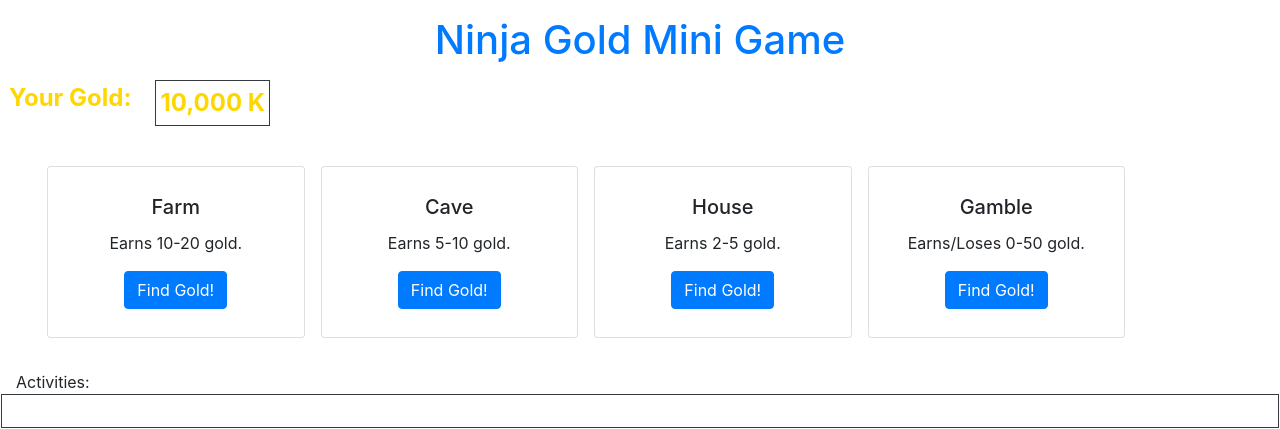
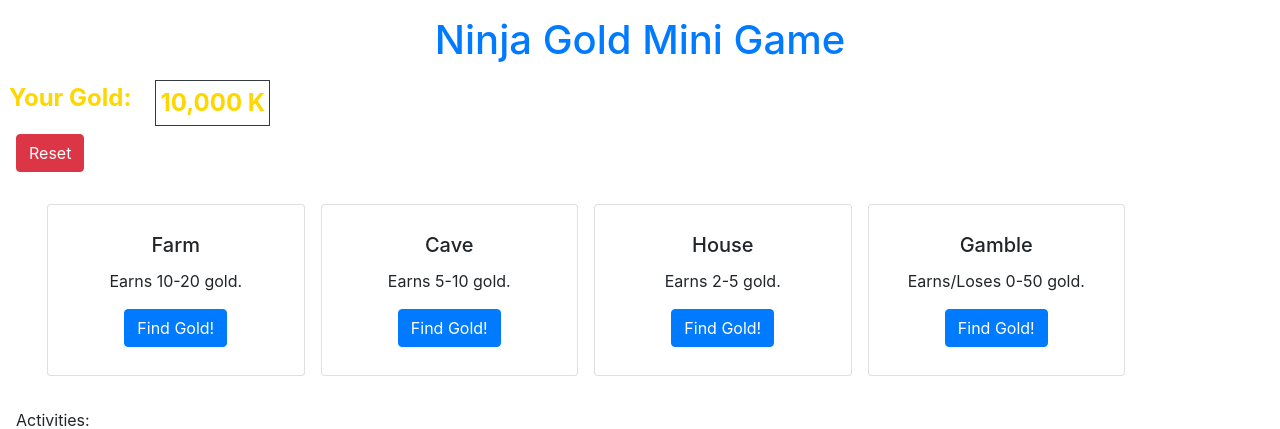
Before and after one commit to opinedo1/ninja-gold-project, a Django app: page / in a window 1280 px wide. Shown: the top 429 px of the page. Run offline with Django 3.2, Linux system fonts and the light colour scheme; some libraries are stand-ins or nearby versions.

Commit message:
added reset button to clear the session data

```diff
--- a/ninja_gold/ninja_gold_app/templates/index.html
+++ b/ninja_gold/ninja_gold_app/templates/index.html
@@ -28,6 +28,7 @@
                     <div class="font-weight-bold border border-dark ml-4 p-1">10,000 K</div>
 
             </div>
+            <a href="/reset"><button class="btn btn-danger">Reset</button></a>
         </div>
 
         <div class="container m-3">
--- a/ninja_gold/ninja_gold_app/urls.py
+++ b/ninja_gold/ninja_gold_app/urls.py
@@ -3,5 +3,6 @@ from . import views
 
 urlpatterns = [
     path('', views.index),
-    path('gold', views.process_gold)
+    path('gold', views.process_gold),
+    path('reset', views.reset),
 ]
--- a/ninja_gold/ninja_gold_app/views.py
+++ b/ninja_gold/ninja_gold_app/views.py
@@ -11,3 +11,7 @@ def index(request):
 def process_gold(request):
     if request.method == 'GET':
         return redirect("/")
+
+def reset(request):
+    request.session.clear()
+    return redirect('/')
```
